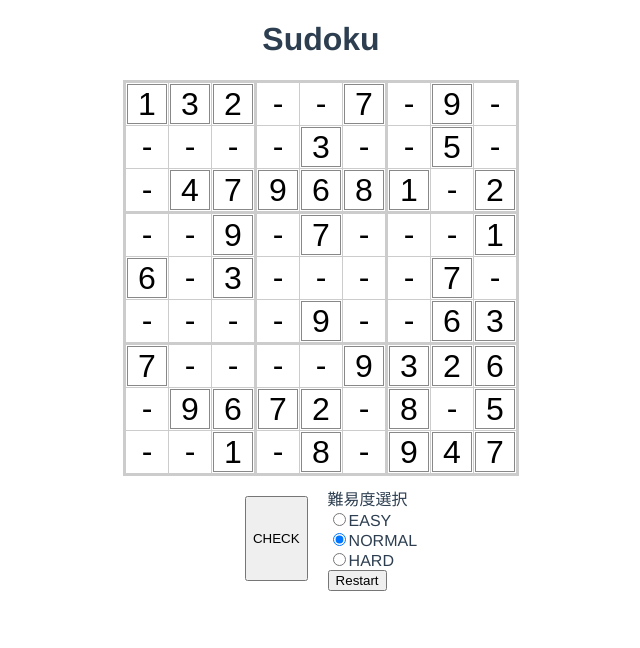
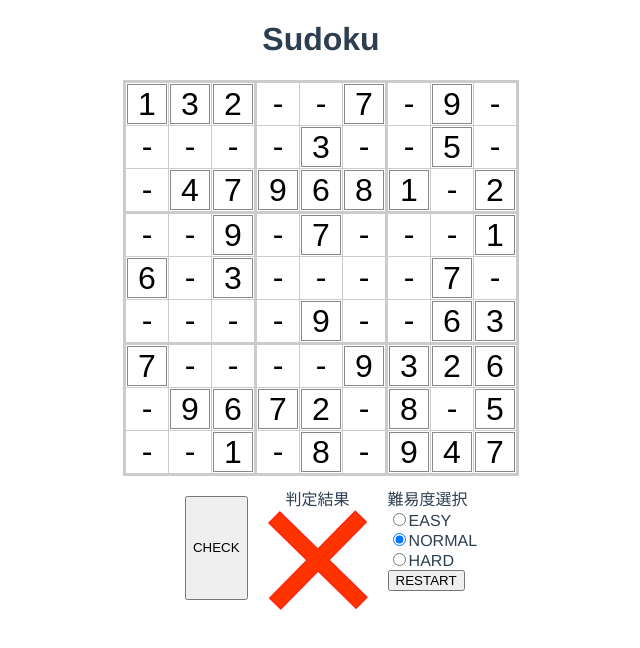
Before and after one commit to iichanize/sudoku_vue3, a Vue app in the folder vueApp/vue-sample/: page / in a window 1280 px wide. Both pictures are taken after a click on the button "CHECK". Shown: the top 648 px of the page, without its empty margins (319-959 px from the left). Built offline with nearby package versions, Linux system fonts and the light colour scheme.

Commit message:
判定結果の表示を修正+リファクタリング

```diff
--- a/vueApp/vue-sample/src/components/LevelSwitch.vue
+++ b/vueApp/vue-sample/src/components/LevelSwitch.vue
@@ -29,7 +29,7 @@
     />
     <label for="level3">HARD</label>
     <br />
-    <button @click="restart">Restart</button>
+    <button @click="restart">RESTART</button>
   </div>
 </template>
 
--- a/vueApp/vue-sample/src/store/LevelStore.ts
+++ b/vueApp/vue-sample/src/store/LevelStore.ts
@@ -23,7 +23,7 @@ export const ResetStore = defineStore("reset", {
   state: () => {
     return {
       id: "reset",
-      value: false,
+      value: 0,
     };
   },
   getters: {
@@ -33,7 +33,7 @@ export const ResetStore = defineStore("reset", {
   },
   actions: {
     update() {
-      this.value = !this.value;
+      this.value += 1;
     },
   },
 });
--- a/vueApp/vue-sample/src/views/AboutView.vue
+++ b/vueApp/vue-sample/src/views/AboutView.vue
@@ -1,9 +1,6 @@
 <template>
   <div class="about">
     <h1>Sudoku</h1>
-  </div>
-  <div>
-    <p v-if="completeFlag">Complete!</p>
   </div>
   <div
     class="container mx-auto"
@@ -14,6 +11,20 @@
   </div>
   <div class="fieldFooter">
     <button @click="check" class="checkButton">CHECK</button>
+    <div class="result">
+      <span>判定結果</span>
+      <img
+        class="resultImg"
+        v-if="completeFlag === 1"
+        src="@/assets/circle.png"
+      />
+      <img
+        class="resultImg"
+        v-else-if="completeFlag === 2"
+        src="@/assets/cross.png"
+      />
+      <div v-else class="resultImg"></div>
+    </div>
     <LevelSwitch />
   </div>
 </template>
@@ -33,7 +44,7 @@
       LevelSwitch,
     },
     setup() {
-      let completeFlag = ref(false);
+      let completeFlag = ref(0);
       const correct = correctFieldStore();
       const now = fieldStore();
       const resetStore = ResetStore();
@@ -41,15 +52,15 @@
       const check = () => {
         if (JSON.stringify(correct.getField) === JSON.stringify(now.getField)) {
           console.log("CORRECT!!");
-          completeFlag.value = true;
+          completeFlag.value = 1;
         } else {
           console.log("NOT CORRECT...");
-          completeFlag.value = false;
+          completeFlag.value = 2;
         }
       };
       resetStore.$subscribe((mutation, state) => {
         console.log(mutation.events, state);
-        renderKey.value += 1;
+        renderKey.value = state.value;
       });
       return {
         completeFlag,
@@ -72,4 +83,14 @@
   .checkButton {
     margin: 10px 20px;
   }
+  .result {
+    display: flex;
+    flex-direction: column;
+    justify-content: center;
+    margin-right: 20px;
+  }
+  .resultImg {
+    width: 100px;
+    height: 100px;
+  }
 </style>
```
Also changed, not shown: vueApp/vue-sample/src/assets/circle.png (added), vueApp/vue-sample/src/assets/cross.png (added).
